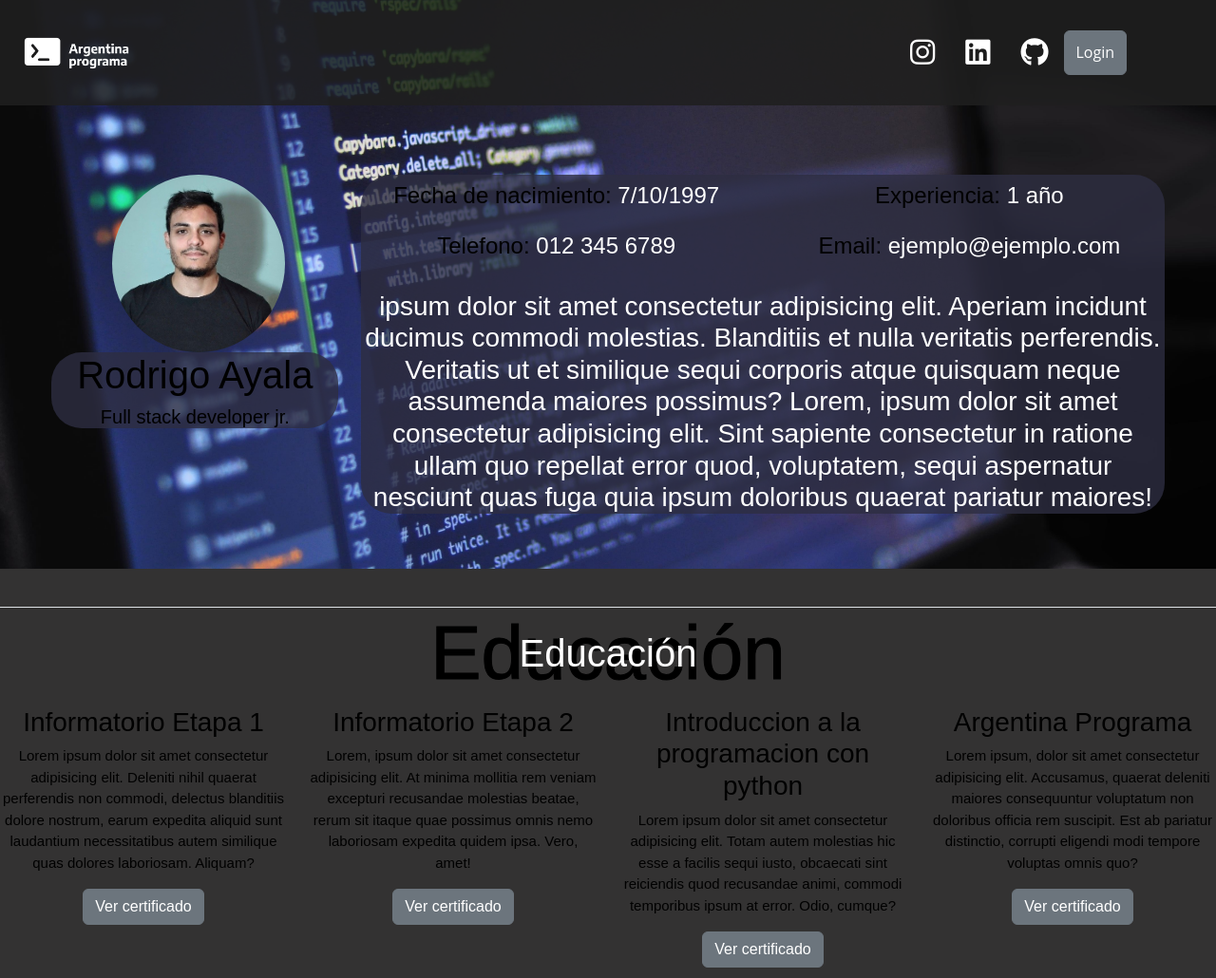
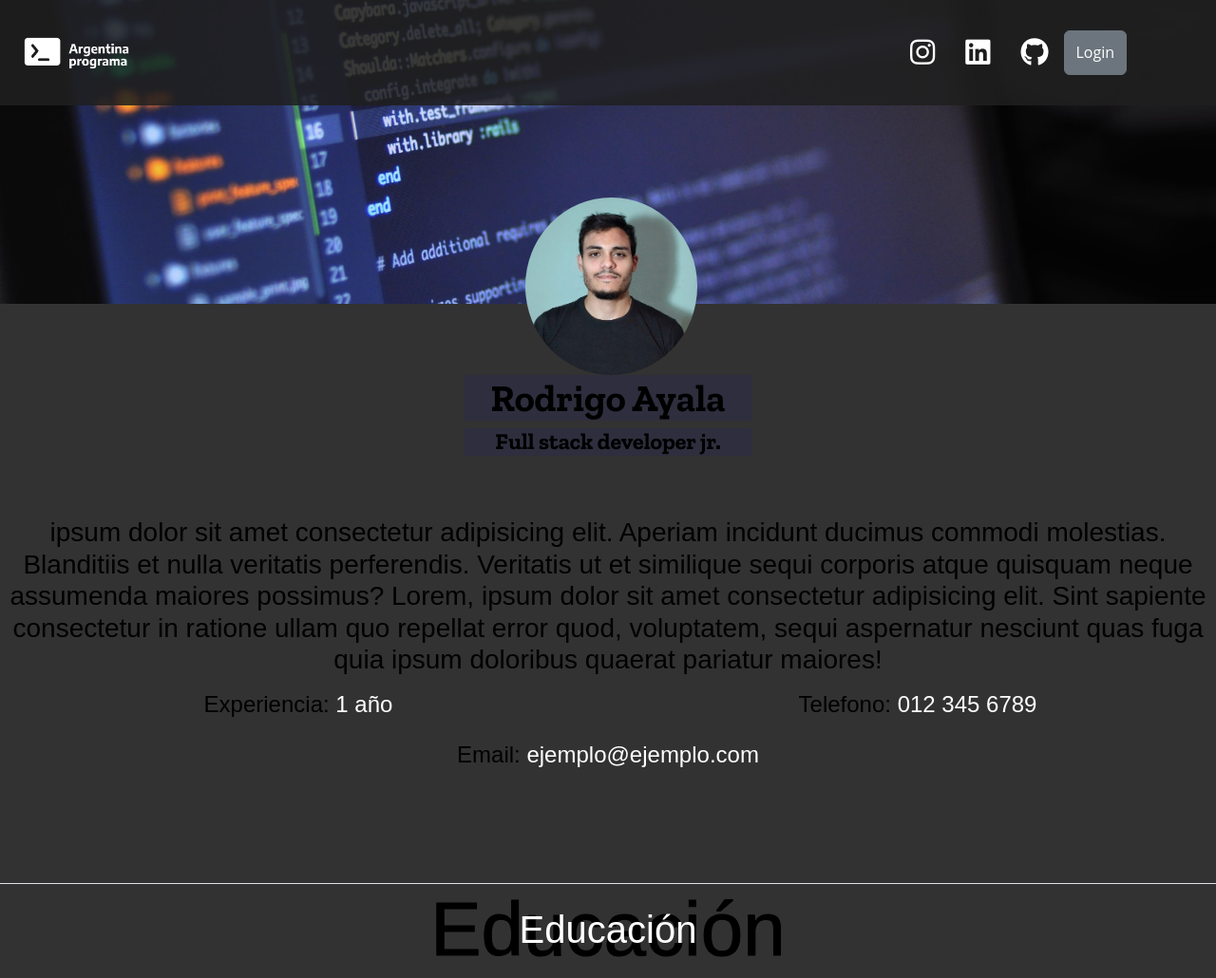
Before and after one commit to Redrinomas/RedriARGProg-Frontend-html, a plain HTML site: page index.html in a window 1280 px wide. Shown: the top 1030 px of the page at 95% size. Drawn offline with nearby package versions, Linux system fonts and the light colour scheme; a script that the page names is missing.

Commit message:
mejoras gral.

```diff
--- a/Assets/CSS/style.css
+++ b/Assets/CSS/style.css
@@ -76,15 +76,14 @@ img.rounded-circle{
 
 .Banner{
     background: url('/Assets/IMG/background1.jpg') no-repeat center center/cover;
-    width: 100%;
-    height: 100%;
-    padding-bottom: 50px;
+    height: 10rem;
+    padding-bottom: 10rem;
     padding-top: 10rem;
 }
 
 .jbl{
     background: rgba(46, 45, 65, 0.801);
-    font-family: Arial, Helvetica, sans-serif;
+    font-family: 'Zilla Slab', serif;
 }
 
 #menu {
@@ -98,3 +97,7 @@ img.rounded-circle{
     width: 0vw;
     height: 0vh;
  }
+
+ #About-me{
+    padding-top: 8rem;
+ }
--- a/index.html
+++ b/index.html
@@ -13,6 +13,9 @@
   <script src="https://kit.fontawesome.com/6fa3d6c4d7.js" crossorigin="anonymous"></script>
 
   <link rel="stylesheet" type="text/css" href="Assets/CSS/style.css">
+  <link rel="preconnect" href="https://fonts.googleapis.com">
+  <link rel="preconnect" href="https://fonts.gstatic.com" crossorigin>
+  <link href="https://fonts.googleapis.com/css2?family=Zilla+Slab:wght@700&display=swap" rel="stylesheet">
 </head>
 
 <header>
@@ -31,7 +34,7 @@
 
 
 
-          <ul class="nav justify-content-end list-group list-group-horizontal">
+          <ul class="nav justify-content-start list-group list-group-horizontal">
             <li class="nav-item list-group-item">
               <i class="fa-brands fa-instagram fa-2x"></i>
             </li>
@@ -85,36 +88,42 @@
 
 
 </header>
+
 <!-- Banner -->
 <body>
   <section class="Banner">
-  <div class="row justify-content-center">
-    <div class="col-3 mt-4">
+  <div class="row justify-content-center pb-5">
+    <div class="col-3 justify-content-center pt-5 pb-5">
       <img src="assets/IMG/Foto.jpg" class="rounded-circle" width="60%">
-      <div class="jbl rounded-5
-      border-radius">
-      <h1 class="text-center">Rodrigo Ayala</h1>
-      <h5 class="text-center">Full stack developer jr.</h5>
+      <div class="rounded-5
+      border-radius pb-5">
+      <h1 class="text-center jbl">Rodrigo Ayala</h1>
+      <h4 class="text-center jbl">Full stack developer jr.</h5>
       </div>
+    </div>
+  </div>
+  </section>
+
+    <div class="pt-5 pb-5">
     </div>
 
     <!-- SOBRE MI -->
-    <div class="col-8 mt-4">
-      <section id="About-me" class="about text-center mx-auto jbl rounded-5
+    <div class="pb-5">
+      <section id="About-me" class="text-center mx-auto rounded-5
       border-radius">
 
+      <h3 > ipsum dolor sit amet consectetur adipisicing elit. Aperiam incidunt ducimus commodi molestias. Blanditiis et nulla veritatis perferendis. Veritatis ut et similique sequi corporis atque quisquam neque assumenda maiores possimus?
+        Lorem, ipsum dolor sit amet consectetur adipisicing elit. Sint sapiente consectetur in ratione ullam quo repellat error quod, voluptatem, sequi aspernatur nesciunt quas fuga quia ipsum doloribus quaerat pariatur maiores!
+      </h3>
+
       <div class="row mb-3">
-        <div class="col-sm-6 py-2"><h4>Fecha de nacimiento: <span style="color:#fff;">7/10/1997</span></h4></div>
         <div class="col-sm-6 py-2"><h4>Experiencia: <span style="color:#fff;">1 año</span></h4></div>
         <div class="col-sm-6 py-2"><h4>Telefono: <span style="color:#fff;">012 345 6789</span></h4></div>
-        <div class="col-sm-6 py-2"><h4>Email: <span style="color:#fff;">ejemplo@ejemplo.com</span></h4></div>
+        <div class="col-sm-12 py-2"><h4>Email: <span style="color:#fff;">ejemplo@ejemplo.com</span></h4></div>
       </div>
 
-      <h3  style="color:#fff;"> ipsum dolor sit amet consectetur adipisicing elit. Aperiam incidunt ducimus commodi molestias. Blanditiis et nulla veritatis perferendis. Veritatis ut et similique sequi corporis atque quisquam neque assumenda maiores possimus?
-        Lorem, ipsum dolor sit amet consectetur adipisicing elit. Sint sapiente consectetur in ratione ullam quo repellat error quod, voluptatem, sequi aspernatur nesciunt quas fuga quia ipsum doloribus quaerat pariatur maiores!
-      </h3>
       </div>
-    </section>
+
 
     <!-- Educacion -->
       <section>
```
